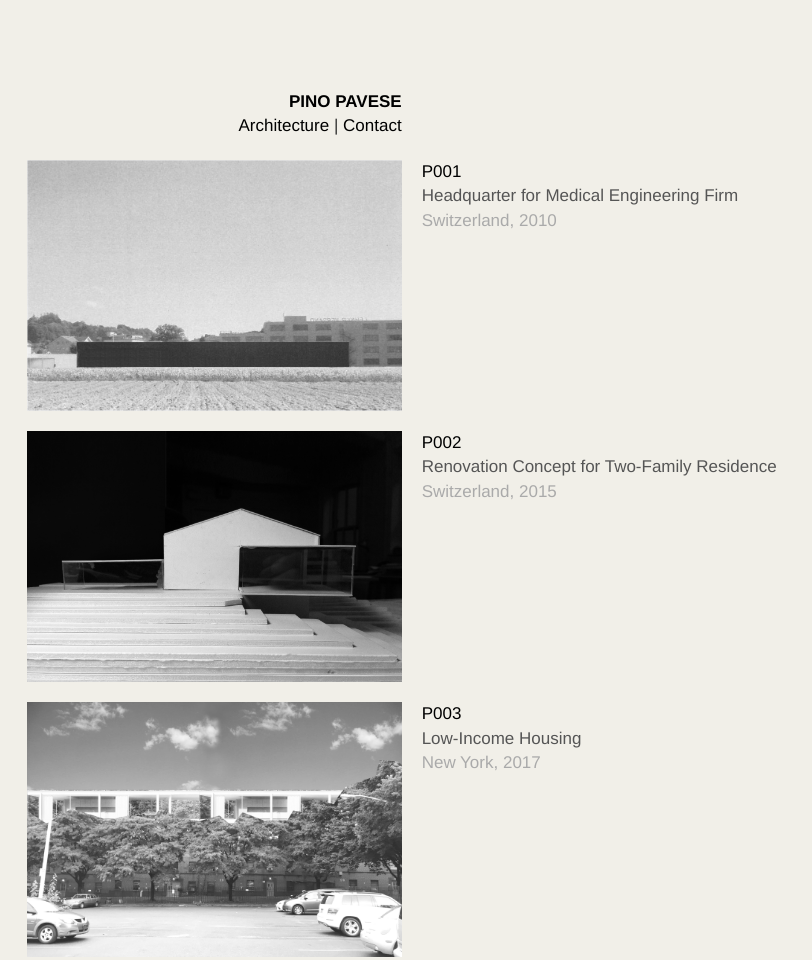
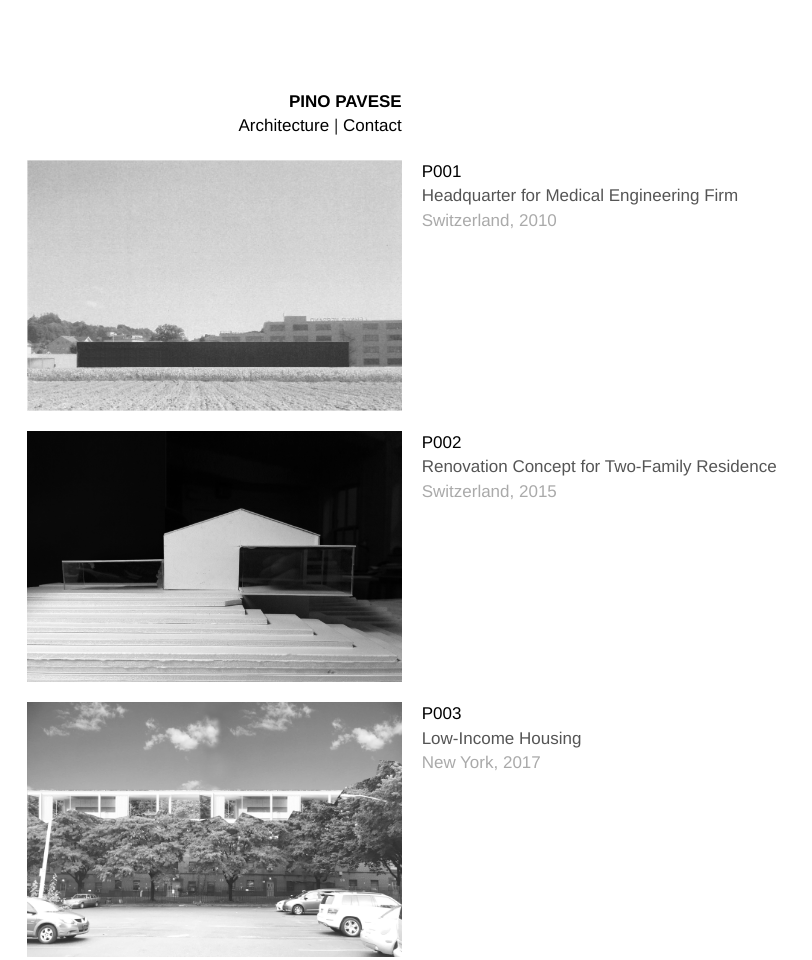
Before and after one commit to pinopavese/pinopavese.github.io, a plain HTML site: page index.html in a window 1280 px wide. Shown: the top 960 px of the page, without its empty margins (0-812 px from the left). Drawn offline with nearby package versions, Linux system fonts and the light colour scheme.

Commit message:
white again

```diff
--- a/css/main.css
+++ b/css/main.css
@@ -2,7 +2,7 @@ body {
     font-family: Helvetica;
     font-size: 17px;
     text-align: center;
-    background-color: #f1efe8;
+    background-color: white;
     margin-bottom: 80px;
 }
 .main {
```
